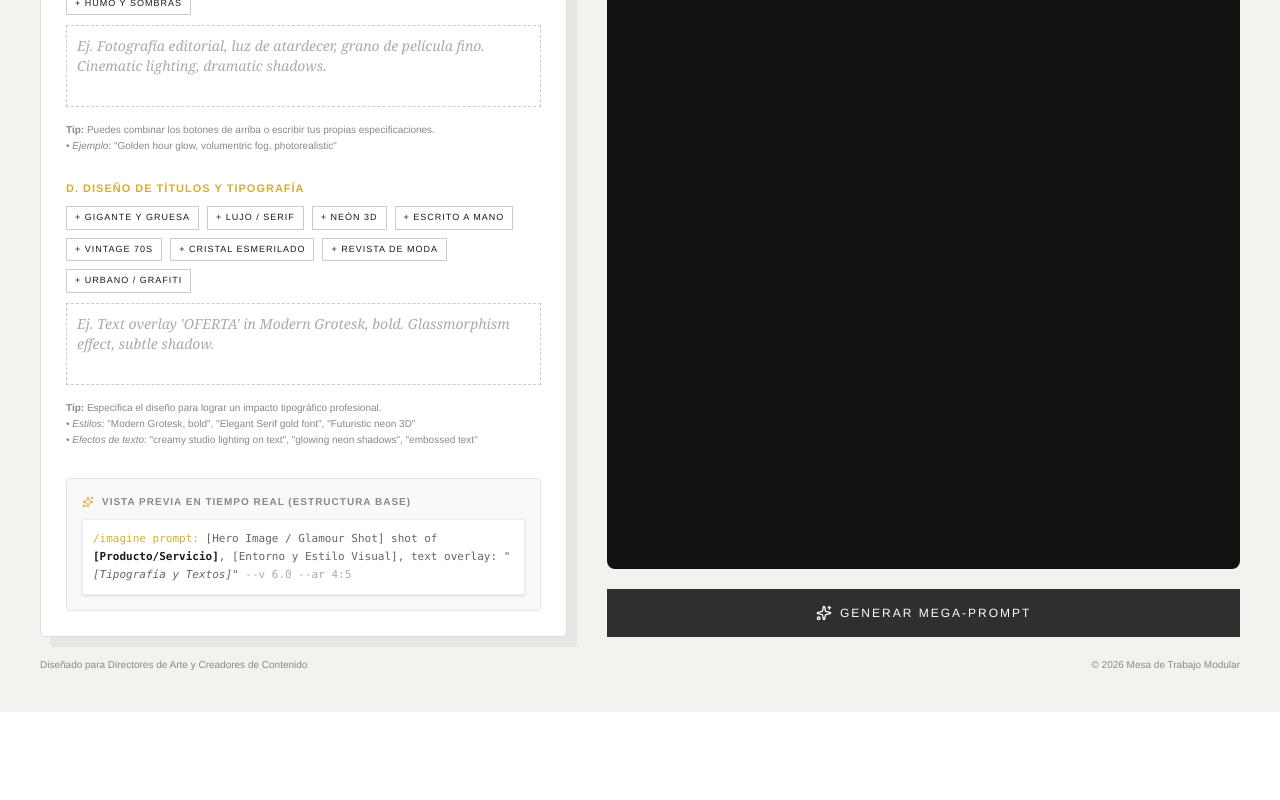
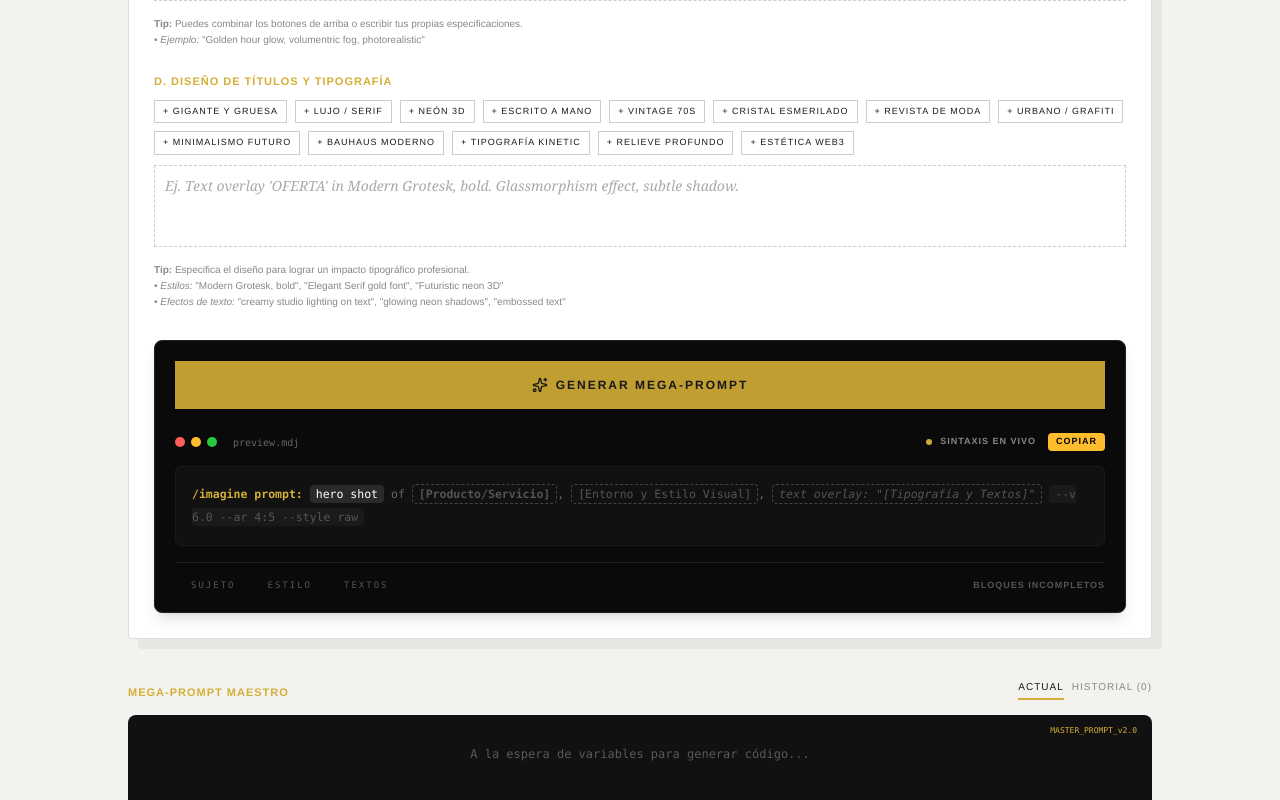
Before and after one commit to jordanchi10/Promt-Nano-Banana, a React (Vite) app: page / in a window 1280 px wide. Shown: the part 900-1700 px from the top of the page. Before the commit the page ends 1612 px from the top, so only its background shows below. Built offline with nearby package versions, Linux system fonts and the light colour scheme.

Commit message:
feat: Add audio feedback for user interactions
Introduces sound effects for button clicks, enhancing user experience by providing immediate auditory confirmation of actions.

```diff
--- a/src/App.tsx
+++ b/src/App.tsx
@@ -6,6 +6,7 @@ import {
   ThumbsUp, Flame, Network, Key, LayoutGrid, PackageOpen,
   Hammer, Zap, Sun
 } from 'lucide-react';
+import { playClickSound } from './lib/audio';
 
 interface HistoryItem {
   id: string;
@@ -46,6 +47,11 @@ const STYLE_PRESETS = [
   { label: 'Estudio Brillante', value: 'Bright and airy photo studio, seamless white backdrop, soft diffused flat lighting' },
   { label: 'Granular Analógico', value: 'Vintage film camera grain, Kodak Portra 400 aesthetic, nostalgic, slight vignette' },
   { label: 'Humo y Sombras', value: 'Mysterious atmosphere, heavy fog, silhouetted shapes, cinematic rim lighting' },
+  { label: 'High-Tech Glassmorphism', value: 'Glassmorphism UI elements, blurred translucent surfaces, vibrant holographic highlights, minimalist tech aesthetic' },
+  { label: 'Arquitectura Brutalista', value: 'Brutalist concrete textures, stark angles, industrial aesthetic, dramatic lighting, high contrast' },
+  { label: '3D Renderizado Suave', value: 'Soft 3D render, clay texture, pastel colors, isometric view, soft diffused lighting, surreal and playful' },
+  { label: 'Sostenible / ECO', value: 'Sustainable eco-friendly aesthetic, lush greenery, natural sunlight, paper textures, warm and inviting atmosphere' },
+  { label: 'Futurismo Líquido', value: 'Liquid metal textures, iridescent chrome, fluid abstract shapes, soft ethereal lighting, futuristic and polished' }
 ];
 
 const TYPOGRAPHY_PRESETS = [
@@ -56,7 +62,12 @@ const TYPOGRAPHY_PRESETS = [
   { label: 'Vintage 70s', value: 'Vintage 70s chunky retro font, distressed texture' },
   { label: 'Cristal Esmerilado', value: 'Frosted glassmorphism text overlay, subtle drop shadow, blurred background behind text' },
   { label: 'Revista de Moda', value: 'Thin elegant editorial serif font, lots of kerning, sophisticated' },
-  { label: 'Urbano / Grafiti', value: 'Gritty street style graffiti font, spray paint texture' }
+  { label: 'Urbano / Grafiti', value: 'Gritty street style graffiti font, spray paint texture' },
+  { label: 'Minimalismo Futuro', value: 'Ultra-thin geometric sans-serif, high tracking, clean, airy, luxurious tech vibe' },
+  { label: 'Bauhaus Moderno', value: 'Geometric bold typography, primary shapes, structured layout, clean industrial aesthetic' },
+  { label: 'Tipografía Kinetic', value: 'Kinetic typography, motion blur effect on text, dynamic, energetic composition' },
+  { label: 'Relieve Profundo', value: 'Deep embossed 3D text, hard shadows, metallic finish, tactile high-contrast effect' },
+  { label: 'Estética Web3', value: 'Monospace clean font, glitch effect, tech-inspired, digital interface aesthetic' }
 ];
 
 export default function App() {
@@ -74,6 +85,7 @@ export default function App() {
   const [activeTab, setActiveTab] = useState<'current' | 'history'>('current');
 
   const handleGenerate = async () => {
+    playClickSound();
     if (!product || !style || !typography) {
       setError('Por favor, completa Producto/Servicio, Estilo Visual y Diseño de Títulos.');
       return;
@@ -135,9 +147,16 @@ Reglas para el prompt resultante:
         timestamp: new Date()
       };
       setHistory(prev => [newHistoryItem, ...prev]);
-    } catch (err) {
-      console.error(err);
-      setError('Hubo un error al generar el prompt. Verifica la consola para más detalles.');
+    } catch (err: any) {
+      const errorMessage = typeof err === 'object' && err !== null ? JSON.stringify(err) : String(err);
+
+      if (errorMessage.includes('429') || errorMessage.includes('RESOURCE_EXHAUSTED')) {
+        console.warn('Cuota de uso excedida (429).');
+        setError('¡Has excedido temporalmente la cuota de uso! Por favor, espera unos minutos e inténtalo de nuevo.');
+      } else {
+        console.error('Error durante la generación:', err);
+        setError('Hubo un error al generar el prompt. Inténtalo más tarde.');
+      }
     } finally {
       setIsGenerating(false);
     }
@@ -167,7 +186,7 @@ Reglas para el prompt resultante:
         </div>
       </header>
 
-      <main className="grid grid-cols-1 md:grid-cols-[1fr_1.2fr] gap-10 flex-1">
+      <main className="flex flex-col gap-10 flex-1 w-full max-w-5xl mx-auto">
 
         {/* Controls Panel (Workbench) */}
         <div className="bg-theme-paper p-[25px] rounded-[4px] shadow-[10px_10px_0px_rgba(0,0,0,0.05)] border border-[#ddd]">
@@ -183,7 +202,10 @@ Reglas para el prompt resultante:
                 return (
                   <button
                     key={a.id}
-                    onClick={() => setAngle(a.label)}
+                    onClick={() => {
+                        playClickSound();
+                        setAngle(a.label);
+                    }}
                     title={a.description}
                     className={`p-3 text-[10px] border flex flex-col items-center justify-center space-y-2 cursor-pointer transition ${angle === a.label ? 'bg-theme-ink text-theme-bg border-theme-ink shadow-sm' : 'bg-transparent text-theme-ink border-[#ccc] hover:bg-black/5'}`}
                   >
@@ -221,7 +243,10 @@ Reglas para el prompt resultante:
               {STYLE_PRESETS.map((preset, index) => (
                 <button
                   key={index}
-                  onClick={() => setStyle(prev => prev ? `${prev}, ${preset.value}` : preset.value)}
+                  onClick={() => {
+                    playClickSound();
+                    setStyle(prev => prev ? `${prev}, ${preset.value}` : preset.value);
+                  }}
                   className="px-2 py-1 text-[9px] uppercase tracking-[1px] border border-[#ccc] text-theme-ink bg-transparent hover:bg-theme-ink hover:text-white transition cursor-pointer"
                   title={preset.value}
                 >
@@ -251,7 +276,10 @@ Reglas para el prompt resultante:
               {TYPOGRAPHY_PRESETS.map((preset, index) => (
                 <button
                   key={index}
-                  onClick={() => setTypography(prev => prev ? `${prev}, ${preset.value}` : preset.value)}
+                  onClick={() => {
+                    playClickSound();
+                    setTypography(prev => prev ? `${prev}, ${preset.value}` : preset.value);
+                  }}
                   className="px-2 py-1 text-[9px] uppercase tracking-[1px] border border-[#ccc] text-theme-ink bg-transparent hover:bg-theme-ink hover:text-white transition cursor-pointer"
                   title={preset.value}
                 >
@@ -274,20 +302,114 @@ Reglas para el prompt resultante:
           </div>
 
           {/* Live Preview of Input Structure */}
-          <div className="mt-[30px] p-[15px] bg-[#f9f9f9] border border-[#e5e5e5] rounded-[4px]">
-            <div className="flex items-center space-x-2 mb-[10px]">
-              <Sparkles className="w-3 h-3 text-theme-accent" />
-              <span className="text-[10px] font-bold uppercase tracking-[1px] text-theme-muted">
-                Vista Previa en Tiempo Real (Estructura Base)
+          <div className="mt-[30px] p-[20px] bg-[#0a0a0a] rounded-[8px] shadow-lg border border-[#222]">
+            {/* Generar Action Bar - Added here */}
+            <div className="mb-6 flex space-x-4">
+              <button
+                onClick={handleGenerate}
+                disabled={isGenerating}
+                className="flex-1 bg-theme-accent text-theme-ink border-none p-[15px] font-bold text-[12px] uppercase tracking-[2px] cursor-pointer flex items-center justify-center space-x-2 transition opacity-90 hover:opacity-100 disabled:opacity-50"
+              >
+                {isGenerating ? (
+                  <>
+                    <Loader2 className="w-4 h-4 animate-spin" />
+                    <span>Procesando...</span>
+                  </>
+                ) : (
+                  <>
+                    <Sparkles className="w-4 h-4" />
+                    <span>Generar Mega-Prompt</span>
+                  </>
+                )}
+              </button>
+
+              {generatedPrompt && (
+                <button
+                  onClick={copyToClipboard}
+                  className="flex-[0.5] bg-[#222] text-white border border-[#333] p-[15px] text-[12px] uppercase tracking-[2px] cursor-pointer flex items-center justify-center space-x-2 transition hover:bg-[#333] font-bold"
+                  title="Copiar al portapapeles"
+                >
+                  {copied ? <Check className="w-4 h-4" /> : <Copy className="w-4 h-4" />}
+                  <span className="hidden sm:inline">{copied ? 'Copiado' : 'Copiar'}</span>
+                </button>
+              )}
+            </div>
+
+            <div className="flex items-center justify-between mb-[15px]">
+              <div className="flex items-center space-x-2">
+                <div className="flex space-x-1.5">
+                  <div className="w-2.5 h-2.5 rounded-full bg-[#ff5f56]"></div>
+                  <div className="w-2.5 h-2.5 rounded-full bg-[#ffbd2e]"></div>
+                  <div className="w-2.5 h-2.5 rounded-full bg-[#27c93f]"></div>
+                </div>
+                <span className="text-[10px] font-mono text-[#666] ml-2">preview.mdj</span>
+              </div>
+              <span className="text-[9px] uppercase tracking-[1px] text-[#888] font-bold flex items-center">
+                 <div className="w-1.5 h-1.5 rounded-full bg-theme-accent animate-pulse mr-2"></div>
+                 Sintaxis en Vivo
+                 <button
+                  onClick={async () => {
+                    const previewText = `/imagine prompt: ${angle ? `${ANGLES.find(a => a.label === angle)?.id || angle} shot` : '[Ángulo]'} of ${product || '[Producto/Servicio]'}, ${style || '[Entorno y Estilo Visual]'}, text overlay: "${typography || '[Tipografía y Textos]'}" --v 6.0 --ar 4:5 --style raw`;
+                    await navigator.clipboard.writeText(previewText);
+                    setCopied(true);
+                    setTimeout(() => setCopied(false), 2000);
+                  }}
+                  className="ml-3 px-2 py-0.5 bg-[#ffbd2e] text-black text-[9px] font-bold uppercase tracking-[1px] rounded hover:bg-[#ffbd2e]/90 transition px-2"
+                 >
+                   {copied ? 'Copiado!' : 'Copiar'}
+                 </button>
               </span>
             </div>
-            <div className="font-mono text-[11px] text-[#666] leading-relaxed break-words bg-white p-[10px] border border-[#eee] shadow-sm">
-              <span className="text-theme-accent">/imagine prompt:</span>{' '}
-              {angle ? `[${angle}]` : '[Ángulo]'} shot of{' '}
-              <span className="text-theme-ink font-semibold">{product || '[Producto/Servicio]'}</span>,{' '}
-              {style || '[Entorno y Estilo Visual]'},{' '}
-              text overlay: <span className="italic">"{typography || '[Tipografía y Textos]'}"</span>{' '}
-              <span className="text-[#aaa]">--v 6.0 --ar 4:5</span>
+
+            <div className="font-mono text-[11.5px] leading-[2] break-words text-[#aaa] bg-[#111] p-4 rounded-md border border-[#1a1a1a]">
+              <span className="text-theme-accent font-bold">/imagine prompt:</span>{' '}
+
+              {/* Angle */}
+              <span className={`px-1.5 py-0.5 rounded ${angle ? 'bg-[#2a2a2a] text-[#fff]' : 'border border-dashed border-[#444] text-[#555]'}`}>
+                 {angle ? `${ANGLES.find(a => a.label === angle)?.id || angle} shot` : '[Ángulo]'}
+              </span>
+              <span className="text-[#666]"> of </span>
+
+              {/* Product */}
+              <span className={`px-1.5 py-0.5 font-bold rounded ${product ? 'text-[#fff] border-b border-[#fff]' : 'border border-dashed border-[#444] text-[#555]'}`}>
+                 {product || '[Producto/Servicio]'}
+              </span>
+              <span className="text-[#666]">, </span>
+
+              {/* Style */}
+              <span className={`px-1.5 py-0.5 rounded ${style ? 'bg-[#1a2b3c] text-[#8ab4f8]' : 'border border-dashed border-[#444] text-[#555]'}`}>
+                 {style || '[Entorno y Estilo Visual]'}
+              </span>
+              <span className="text-[#666]">, </span>
+
+              {/* Typography */}
+              <span className={`px-1.5 py-0.5 italic rounded ${typography ? 'bg-[#3c2a1a] text-[#f8b48a]' : 'border border-dashed border-[#444] text-[#555]'}`}>
+                 text overlay: "{typography || '[Tipografía y Textos]'}"
+              </span>
+              {' '}
+
+              {/* Params */}
+              <span className="text-[#555] bg-[#1a1a1a] px-1.5 py-0.5 rounded">
+                 --v 6.0 --ar 4:5 --style raw
+              </span>
+            </div>
+
+            {/* Status indicators */}
+            <div className="mt-4 pt-4 border-t border-[#222] flex justify-between items-center">
+               <div className="flex space-x-4 text-[9px] uppercase tracking-[2px] font-mono">
+                 <span className={`${product ? "text-[#27c93f]" : "text-[#555]"} flex items-center`}>
+                    <Check className={`w-3 h-3 mr-1 ${product ? 'opacity-100' : 'opacity-0'}`} /> SUJETO
+                 </span>
+                 <span className={`${style ? "text-[#27c93f]" : "text-[#555]"} flex items-center`}>
+                    <Check className={`w-3 h-3 mr-1 ${style ? 'opacity-100' : 'opacity-0'}`} /> ESTILO
+                 </span>
+                 <span className={`${typography ? "text-[#27c93f]" : "text-[#555]"} flex items-center`}>
+                    <Check className={`w-3 h-3 mr-1 ${typography ? 'opacity-100' : 'opacity-0'}`} /> TEXTOS
+                 </span>
+               </div>
+               <span className={`text-[9px] uppercase tracking-[1px] font-bold ${product && style && typography ? 'text-theme-accent' : 'text-[#555]'}`}>
+                 {product && style && typography ? 'Listo para Compilar' : 'Bloques Incompletos'}
+               </span>
             </div>
           </div>
         </div>
@@ -423,38 +545,6 @@ Reglas para el prompt resultante:
           </div>
 
           {error && <p className="text-red-500 text-sm mt-4 text-center">{error}</p>}
-
-          <div className="mt-[20px] flex space-x-4">
-            <button
-              onClick={handleGenerate}
-              disabled={isGenerating}
-              className="flex-1 bg-theme-ink text-white border-none p-[15px] text-[12px] uppercase tracking-[2px] cursor-pointer flex items-center justify-center space-x-2 transition opacity-90 hover:opacity-100 disabled:opacity-50"
-            >
-              {isGenerating ? (
-                <>
-                  <Loader2 className="w-4 h-4 animate-spin" />
-                  <span>Procesando...</span>
-                </>
-              ) : (
-                <>
-                  <Sparkles className="w-4 h-4" />
-                  <span>Generar Mega-Prompt</span>
-                </>
-              )}
-            </button>
-
-            {generatedPrompt && (
-              <button
-                onClick={copyToClipboard}
-                className="flex-[0.5] bg-theme-accent text-theme-ink border-none p-[15px] text-[12px] uppercase tracking-[2px] cursor-pointer flex items-center justify-center space-x-2 transition opacity-90 hover:opacity-100 font-bold"
-                title="Copiar al portapapeles"
-              >
-                {copied ? <Check className="w-4 h-4" /> : <Copy className="w-4 h-4" />}
-                <span className="hidden sm:inline">{copied ? 'Copiado' : 'Copiar'}</span>
-              </button>
-            )}
-          </div>
-
         </div>
 
       </main>
--- /dev/null
+++ b/src/lib/audio.ts
@@ -0,0 +1,5 @@
+export const playClickSound = () => {
+    const audio = new Audio('https://assets.mixkit.co/active_storage/sfx/2568/2568-preview.mp3');
+    audio.volume = 0.3;
+    audio.play().catch(e => console.error("Audio playback failed", e));
+};
```
